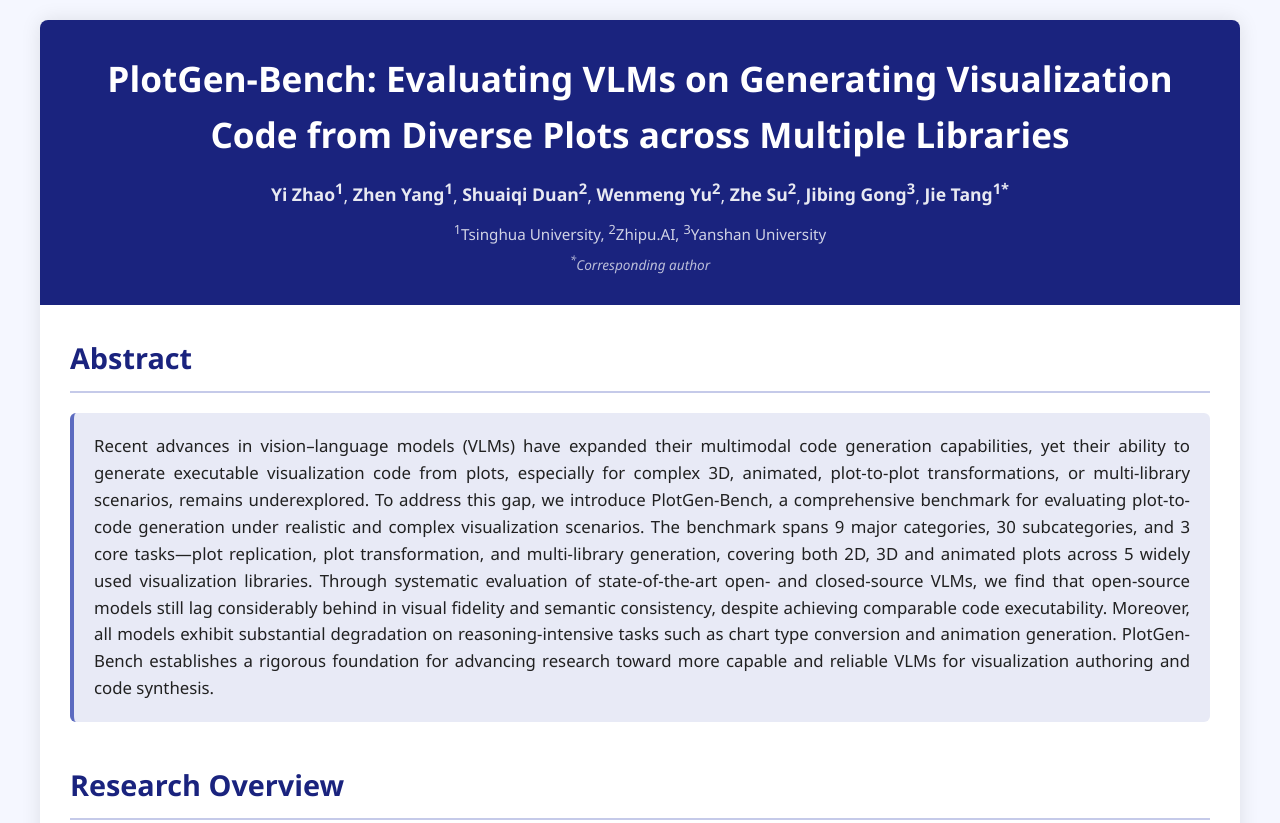
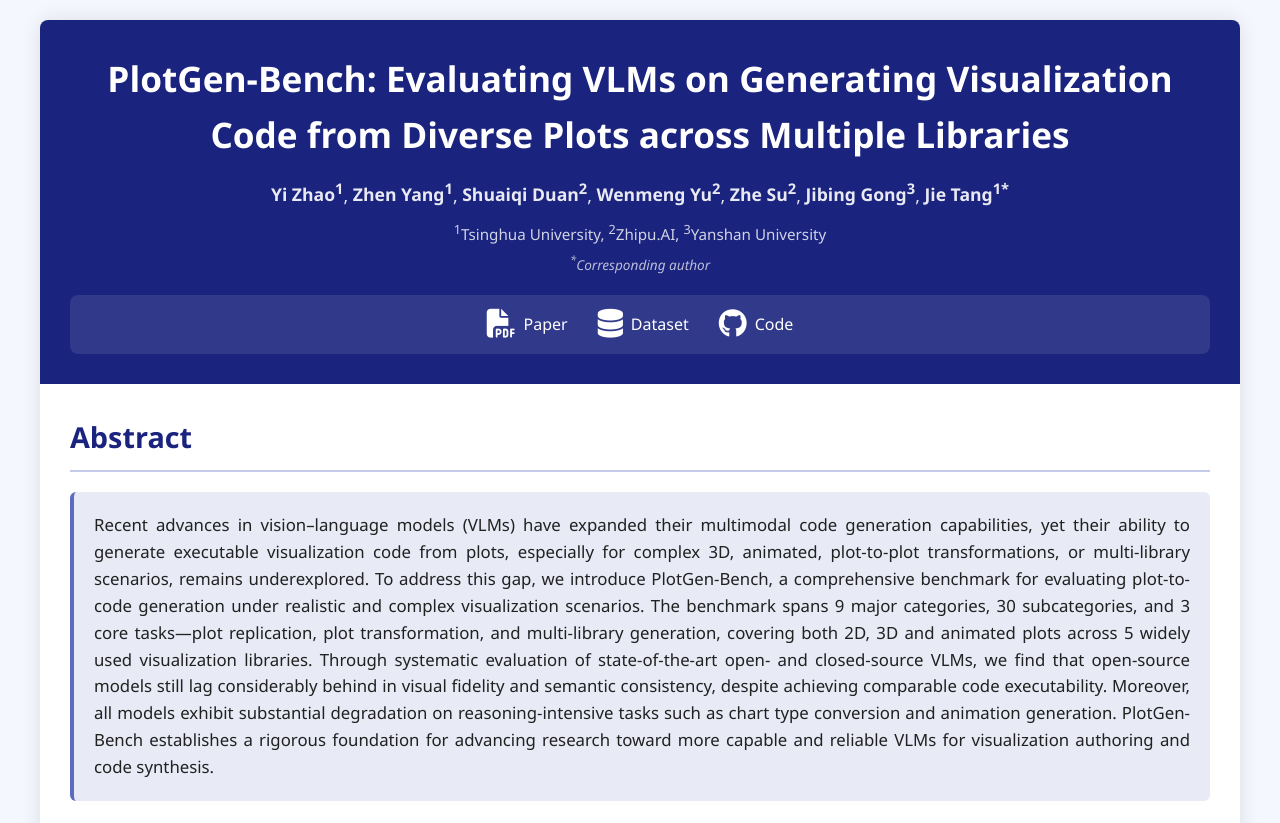
Before and after one commit to PlotGen/Plotgen.github.io, a plain HTML site: page index.html in a window 1280 px wide. Shown: the top 823 px of the page. Drawn offline with Linux system fonts and the light colour scheme.

Commit message:
Update index.html

```diff
--- a/index.html
+++ b/index.html
@@ -68,6 +68,39 @@
             font-size: 0.85rem;
             opacity: 0.7;
             font-style: italic;
+        }
+
+        .links-container {
+            display: flex;
+            justify-content: center;
+            gap: 30px;
+            margin-top: 20px;
+            padding: 15px;
+            background-color: rgba(255, 255, 255, 0.1);
+            border-radius: 8px;
+        }
+
+        .link-item {
+            display: flex;
+            align-items: center;
+            color: white;
+            text-decoration: none;
+            transition: transform 0.3s ease, color 0.3s ease;
+        }
+
+        .link-item:hover {
+            transform: translateY(-3px);
+            color: #e8eaf6;
+        }
+
+        .link-item i {
+            font-size: 1.8rem;
+            margin-right: 8px;
+        }
+
+        .link-text {
+            font-size: 1rem;
+            font-weight: 500;
         }
 
         .content {
@@ -293,6 +326,18 @@
                 font-size: 1.8rem;
             }
 
+            .links-container {
+                gap: 15px;
+            }
+
+            .link-item i {
+                font-size: 1.5rem;
+            }
+
+            .link-text {
+                font-size: 0.9rem;
+            }
+
             /* 在小屏幕上调整第一列宽度 */
             .data-table th:first-child,
             .data-table td:first-child {
@@ -342,6 +387,21 @@
             </div>
             <div class="correspondence">
                 <sup>*</sup>Corresponding author
+            </div>
+
+            <div class="links-container">
+                <a href="https://arxiv.org/abs/xxxx.xxxxx" target="_blank" class="link-item">
+                    <i class="fas fa-file-pdf"></i>
+                    <span class="link-text">Paper</span>
+                </a>
+                <a href="https://huggingface.co/datasets/stormsemper1/PlotGen-Bench" target="_blank" class="link-item">
+                    <i class="fas fa-database"></i>
+                    <span class="link-text">Dataset</span>
+                </a>
+                <a href="https://github.com/plotgen-bench" target="_blank" class="link-item">
+                    <i class="fab fa-github"></i>
+                    <span class="link-text">Code</span>
+                </a>
             </div>
         </header>
 
```
